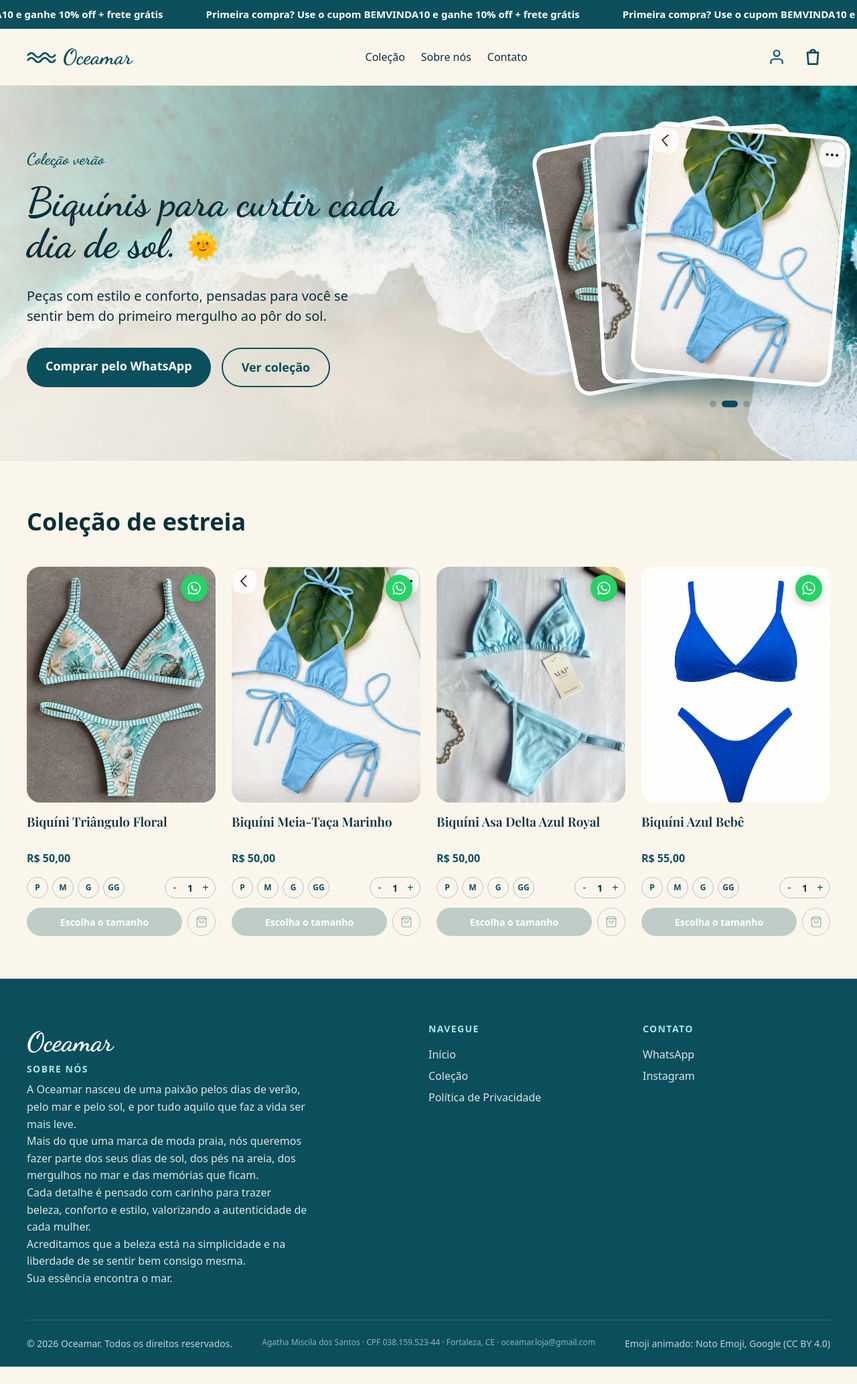
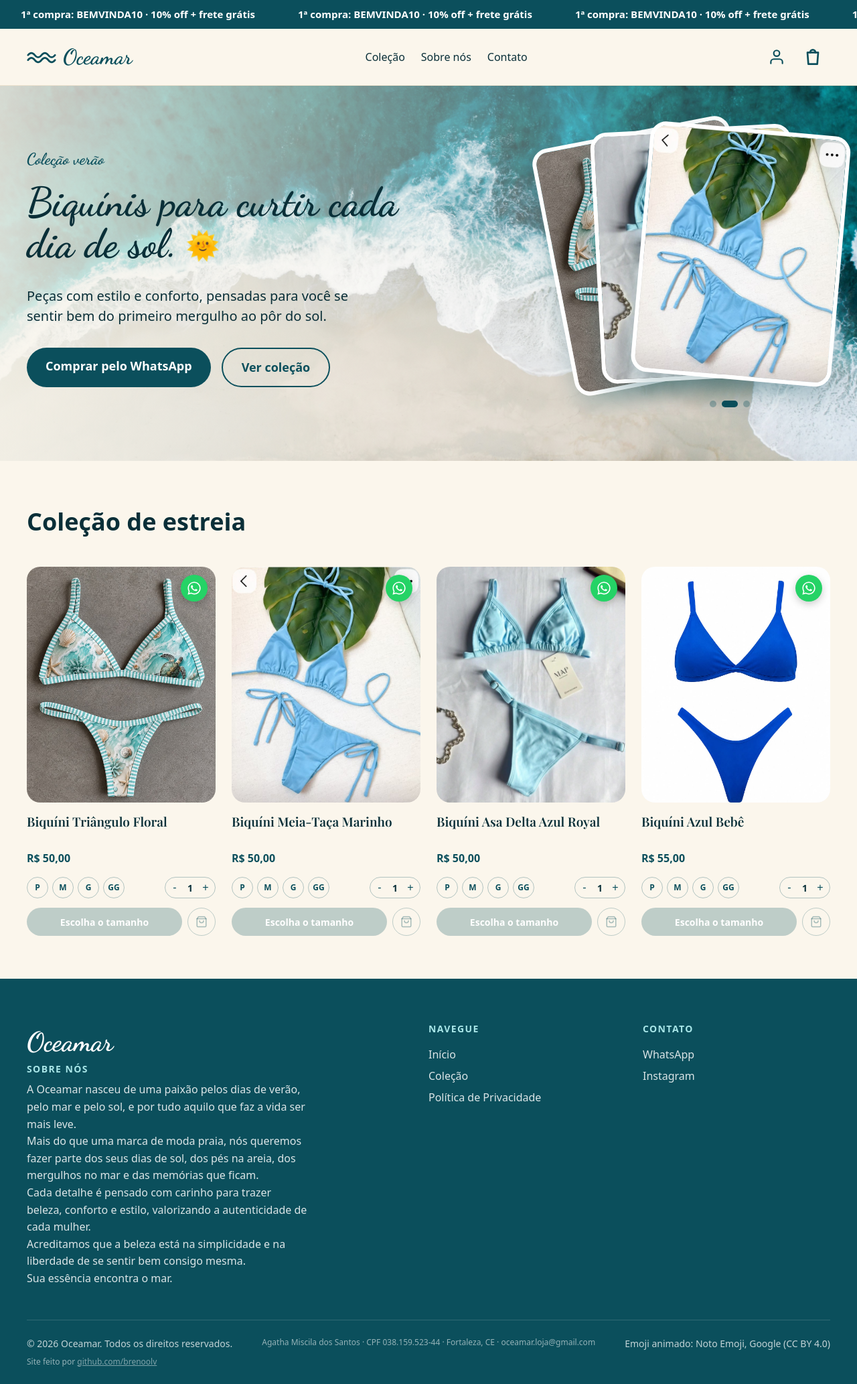
Before and after one commit to brenoolv/loja-biquinis, a React (Vite) app: page / in a window 1280 px wide. Shown: the whole page at 67% size. Before the commit the page ends 2040 px from the top, so only its background shows below. Built offline with nearby package versions, Linux system fonts and the light colour scheme; no server answers; the database is empty.

Commit message:
faixa mais lenta, cupom copiavel e credito no rodape

```diff
--- a/src/components/Faixa.css
+++ b/src/components/Faixa.css
@@ -1,21 +1,45 @@
 .faixa {
+  display: block;
+  width: 100%;
+  border: none;
+  margin: 0;
   background: var(--mar);
   color: #ffffff;
   overflow: hidden;
   padding: 10px 0;
+  font: inherit;
   font-size: 15px;
   font-weight: 600;
+  cursor: pointer;
+  text-align: center;
 }
 
 .faixa-trilho {
   display: flex;
   width: max-content;
-  animation: deslizar 30s linear infinite;
+  /* Quanto maior o tempo, mais devagar a faixa anda */
+  animation: deslizar 60s linear infinite;
+}
+
+/* No computador, a faixa para quando o mouse passa por cima */
+.faixa:hover .faixa-trilho {
+  animation-play-state: paused;
 }
 
 .faixa-trilho span {
   padding: 0 32px;
   white-space: nowrap;
+}
+
+/* Versão parada: só aparece pra quem desliga animações no celular */
+.faixa-parada {
+  display: none;
+  padding: 0 16px;
+}
+
+.faixa-aviso {
+  display: block;
+  padding: 0 16px;
 }
 
 @keyframes deslizar {
@@ -24,5 +48,6 @@
 }
 
 @media (prefers-reduced-motion: reduce) {
-  .faixa-trilho { animation: none; }
+  .faixa-trilho { display: none; }
+  .faixa-parada { display: block; }
 }
--- a/src/components/Faixa.jsx
+++ b/src/components/Faixa.jsx
@@ -1,17 +1,44 @@
+import { useState } from "react";
 import "./Faixa.css";
 import { CUPOM } from "../utils/loja";
 
 export default function Faixa() {
-  const frase = `Primeira compra? Use o cupom ${CUPOM} e ganhe 10% off + frete grátis`;
+  const [copiado, setCopiado] = useState(false);
+
+  const frase = `1ª compra: ${CUPOM} · 10% off + frete grátis`;
   const frases = Array(8).fill(frase);
 
+  async function copiarCupom() {
+    try {
+      await navigator.clipboard.writeText(CUPOM);
+      setCopiado(true);
+      setTimeout(() => setCopiado(false), 2500);
+    } catch {
+      // Se o navegador bloquear a cópia, a cliente ainda vê o cupom na faixa
+    }
+  }
+
   return (
-    <div className="faixa">
-      <div className="faixa-trilho">
-        {[...frases, ...frases].map((texto, i) => (
-          <span key={i}>{texto}</span>
-        ))}
-      </div>
-    </div>
+    <button
+      type="button"
+      className="faixa"
+      onClick={copiarCupom}
+      aria-label={`${frase}. Toque para copiar o cupom.`}
+    >
+      {copiado ? (
+        <span className="faixa-aviso">Cupom {CUPOM} copiado! É só colar no carrinho.</span>
+      ) : (
+        <>
+          <div className="faixa-trilho" aria-hidden="true">
+            {[...frases, ...frases].map((texto, i) => (
+              <span key={i}>{texto}</span>
+            ))}
+          </div>
+          <span className="faixa-parada" aria-hidden="true">
+            {frase} · toque pra copiar
+          </span>
+        </>
+      )}
+    </button>
   );
 }
--- a/src/components/Footer.css
+++ b/src/components/Footer.css
@@ -77,3 +77,12 @@
   font-size: 12px;
   opacity: 0.75;
 }
+
+.rodape-credito {
+  font-size: 12px;
+  opacity: 0.75;
+}
+
+.rodape-credito a {
+  text-decoration: underline;
+}
--- a/src/components/Footer.jsx
+++ b/src/components/Footer.jsx
@@ -1,5 +1,13 @@
 import "./Footer.css";
-import { WHATSAPP, VENDEDORA, DOCUMENTO, CIDADE, EMAIL_LOJA } from "../utils/loja";
+import {
+  WHATSAPP,
+  VENDEDORA,
+  DOCUMENTO,
+  CIDADE,
+  EMAIL_LOJA,
+  CREDITO_NOME,
+  CREDITO_LINK,
+} from "../utils/loja";
 
 export default function Footer() {
   const ano = new Date().getFullYear();
@@ -59,6 +67,16 @@ export default function Footer() {
           {VENDEDORA} · {DOCUMENTO} · {CIDADE} · {EMAIL_LOJA}
         </p>
         <p>Emoji animado: Noto Emoji, Google (CC BY 4.0)</p>
+        <p className="rodape-credito">
+          Site feito por{" "}
+          {CREDITO_LINK ? (
+            <a href={CREDITO_LINK} target="_blank" rel="noreferrer">
+              {CREDITO_NOME}
+            </a>
+          ) : (
+            CREDITO_NOME
+          )}
+        </p>
       </div>
     </footer>
   );
--- a/src/utils/loja.js
+++ b/src/utils/loja.js
@@ -11,6 +11,12 @@ export const DOCUMENTO = "CPF 038.159.523-44";
 export const CIDADE = "Fortaleza, CE";
 export const EMAIL_LOJA = "oceamar.loja@gmail.com";
 
+// Crédito de quem fez o site (aparece no fim do rodapé).
+// Coloque um link (Instagram, WhatsApp ou portfólio) em CREDITO_LINK,
+// ou deixe "" pra mostrar só o nome.
+export const CREDITO_NOME = "github.com/brenoolv";
+export const CREDITO_LINK = "https://github.com/brenoolv";
+
 // Endereço do site no ar. A InfinitePay avisa os pagamentos aprovados aqui.
 // Quando o oceamar.com.br estiver funcionando, troque por ele.
 export const SITE_URL = "https://oceamar.netlify.app";
```
